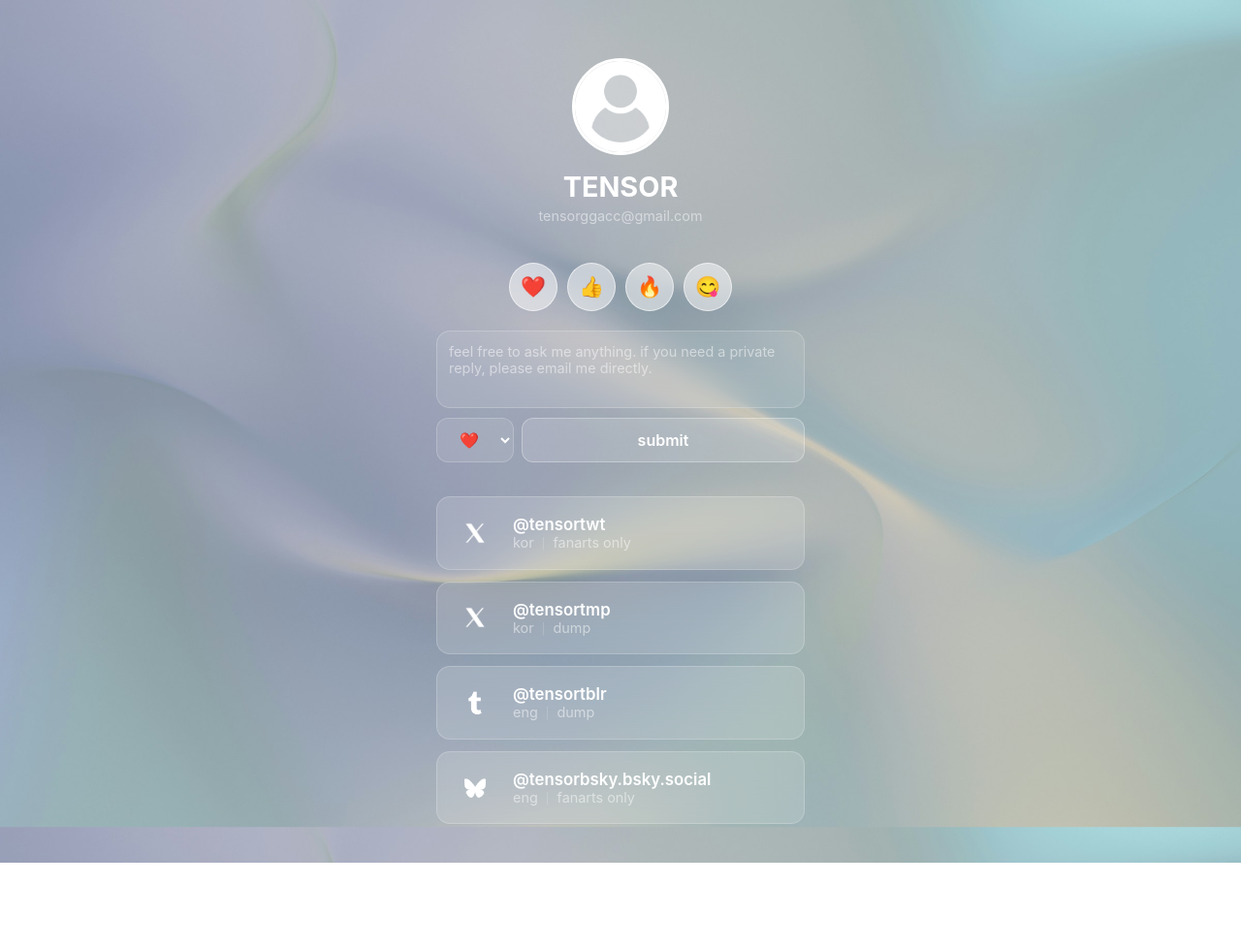
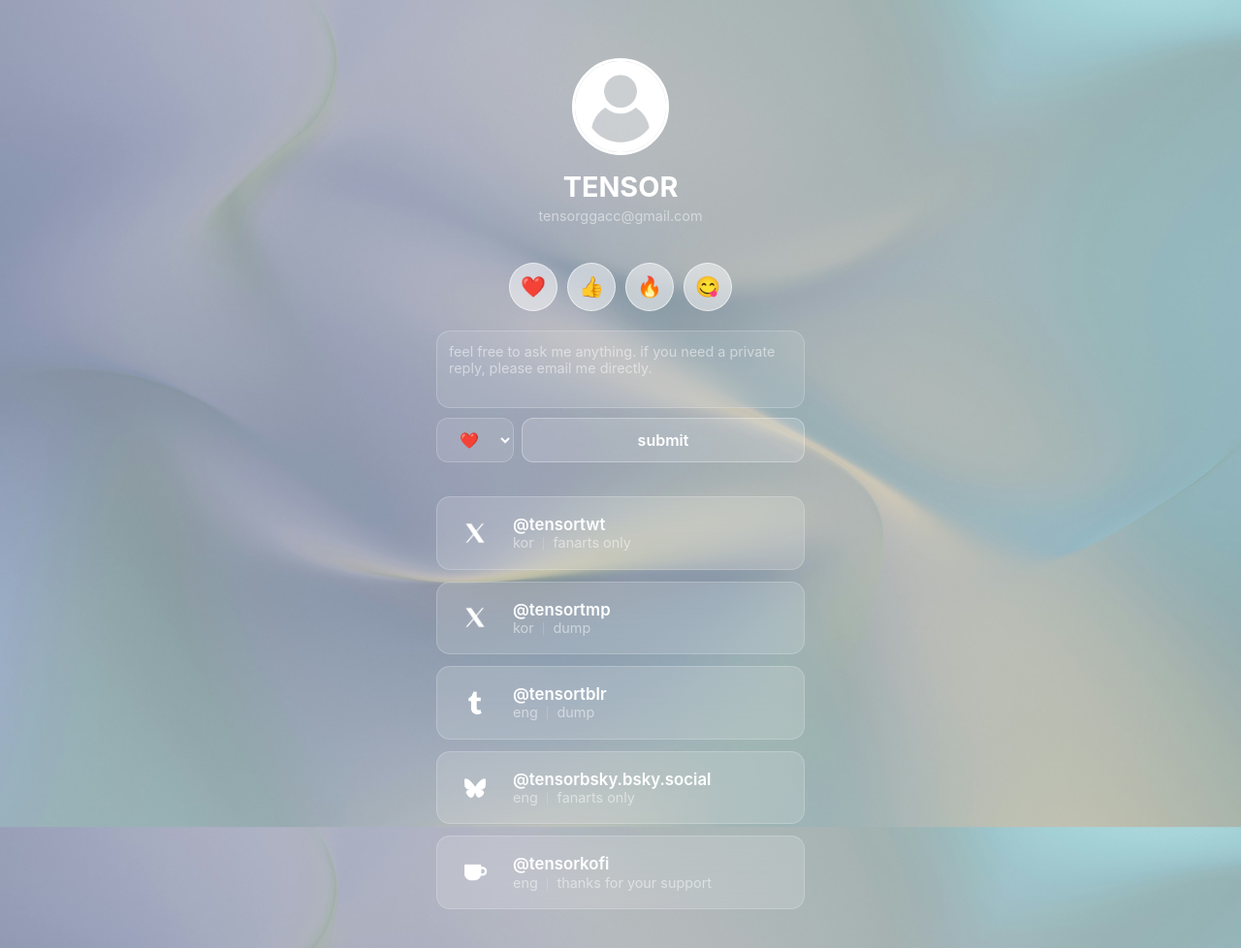
Before and after one commit to tensorgitdev/index, a plain HTML site: page index.html in a window 1280 px wide. Shown: the whole page at 97% size. Before the commit the page ends 890 px from the top, so only its background shows below. Drawn offline with nearby package versions, Linux system fonts and the light colour scheme; a web font is replaced by a local one.

Commit message:
커피 추가

```diff
--- a/index.html
+++ b/index.html
@@ -74,6 +74,14 @@
                 <span class="card-desc">eng <span class="bar">|</span> fanarts only</span>
             </div>
         </a>
+
+        <a href="https://ko-fi.com/tensorkofi" class="link-card" target="_blank">
+            <img src="img/icon-coffee.png" alt="" class="icon">
+            <div class="card-text">
+                <span class="card-title">@tensorkofi</span>
+                <span class="card-desc">eng <span class="bar">|</span> thanks for your support</span>
+            </div>
+        </a>
     </div>
 </div>
 
```
Also changed, not shown: img/icon-coffee.png (added).
